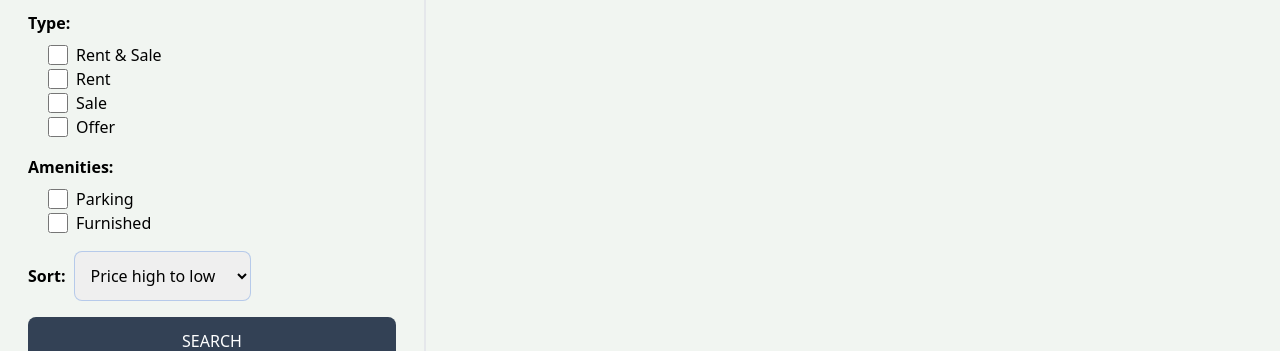
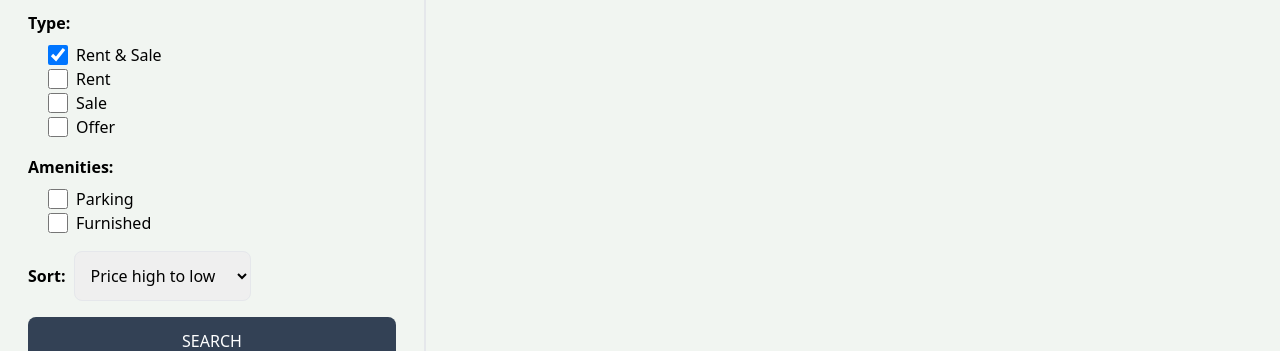
Before and after one commit to david39crown/MERN-stack-in-real-estate, a React (Vite) app in the folder latest/: page /search in a window 1280 px wide. Shown: the part 155-506 px from the top of the page. Built offline with nearby package versions, Linux system fonts and the light colour scheme; no server answers.

Commit message:
add onchange and onSubmit functionality to the search page

```diff
--- a/latest/src/assets/pages/Search.jsx
+++ b/latest/src/assets/pages/Search.jsx
@@ -1,36 +1,177 @@
 import React from 'react';
+import { useEffect, useState } from 'react';
+import { useNavigate } from 'react-router-dom';
+
 
 export default function Search() {
+    const navigate = useNavigate();
+const [sidebardata, setSidebardata] = useState({
+  searchTerm: '',
+  type: 'all',
+  parking: false,
+  furnished: false,
+  offer: false,
+  sort: 'created_at',
+  order: 'desc',
+});
+console.log(sidebardata)
+const [loading, setLoading] = useState(false);
+const [listings, setListings] = useState([]);
+console.log(listings);
+
+useEffect(() => {
+  const urlParams = new URLSearchParams(location.search);
+  const searchTermFromUrl = urlParams.get('searchTerm');
+  const typeFromUrl = urlParams.get('type');
+  const parkingFromUrl = urlParams.get('parking');
+  const furnishedFromUrl = urlParams.get('furnished');
+  const offerFromUrl = urlParams.get('offer');
+  const sortFromUrl = urlParams.get('sort');
+  const orderFromUrl = urlParams.get('order');
+
+  if (
+    searchTermFromUrl ||
+    typeFromUrl ||
+    parkingFromUrl ||
+    furnishedFromUrl ||
+    offerFromUrl ||
+    sortFromUrl ||
+    orderFromUrl
+  ) {
+    setSidebardata({
+      searchTerm: searchTermFromUrl || '',
+      type: typeFromUrl || 'all',
+      parking: parkingFromUrl === 'true' ? true : false,
+      furnished: furnishedFromUrl === 'true' ? true : false,
+      offer: offerFromUrl === 'true' ? true : false,
+      sort: sortFromUrl || 'created_at',
+      order: orderFromUrl || 'desc',
+    });
+  }
+
+  const fetchListings = async () => {
+    setLoading(true);
+    const searchQuery = urlParams.toString();
+    const res = await fetch(`/Api/listing/get?${searchQuery}`);
+    const data = await res.json();
+    setListings(data);
+    setLoading(false);
+  };
+
+  fetchListings();
+}, [location.search]);
+
+const handleChange = (e) => {
+  if (
+    e.target.id === 'all' ||
+    e.target.id === 'rent' ||
+    e.target.id === 'sale'
+  ) {
+    setSidebardata({ ...sidebardata, type: e.target.id });
+  }
+
+  if (e.target.id === 'searchTerm') {
+    setSidebardata({ ...sidebardata, searchTerm: e.target.value });
+  }
+
+  if (
+    e.target.id === 'parking' ||
+    e.target.id === 'furnished' ||
+    e.target.id === 'offer'
+  ) {
+    setSidebardata({
+      ...sidebardata,
+      [e.target.id]:
+        e.target.checked || e.target.checked === 'true' ? true : false,
+    });
+  }
+
+  if (e.target.id === 'sort_order') {
+    const sort = e.target.value.split('_')[0] || 'created_at';
+
+    const order = e.target.value.split('_')[1] || 'desc';
+
+    setSidebardata({ ...sidebardata, sort, order });
+  }
+};
+
+const handleSubmit = (e) => {
+  e.preventDefault();
+  const urlParams = new URLSearchParams();
+  urlParams.set('searchTerm', sidebardata.searchTerm);
+  urlParams.set('type', sidebardata.type);
+  urlParams.set('parking', sidebardata.parking);
+  urlParams.set('furnished', sidebardata.furnished);
+  urlParams.set('offer', sidebardata.offer);
+  urlParams.set('sort', sidebardata.sort);
+  urlParams.set('order', sidebardata.order);
+  const searchQuery = urlParams.toString();
+  navigate(`/search?${searchQuery}`);
+};
+
   return (
     <div className='flex flex-col md:flex-row'>
       <div className='p-7  border-b-2 md:border-r-2 md:min-h-screen'>
-        <form className='flex flex-col gap-4'>
+        <form
+           onSubmit={handleSubmit}
+           className='flex flex-col gap-4'>
           <div className='flex items-center gap-2'>
-            <label className='whitespace-nowrap font-semibold '>Search Term:</label>
+            <label className='whitespace-nowrap font-semibold '>
+                Search Term:
+                </label>
             <input
               type='text'
               id='searchTerm'
               placeholder='Search...'
               className='border sn rounded-lg p-3 w-full'
+              value={sidebardata.searchTerm}
+              onChange={handleChange}
             />
           </div>
           <div className='  items-center'>
             <label className='font-semibold'>Type:</label>
             <div className='ml-5 mt-2  '>
                     <div className='flex gap-2'>
-                    <input type='checkbox' id='all' className='w-5' />
+                    <input
+                        type='checkbox'
+                        id='all'
+                        className='w-5'
+                        onChange={handleChange}
+                        checked={sidebardata.type === 'all'}
+                     />
                     <span>Rent & Sale</span>
                     </div>
+
                     <div className='flex gap-2'>
-                    <input type='checkbox' id='rent' className='w-5' />
+                    <input
+                        type='checkbox'
+                        id='rent'
+                        className='w-5'
+                        onChange={handleChange}
+                        checked={sidebardata.type === 'rent'}
+
+                    />
                     <span>Rent</span>
                     </div>
+
                     <div className='flex gap-2'>
-                    <input type='checkbox' id='sale' className='w-5' />
+                    <input
+                        type='checkbox'
+                        id='sale'
+                        className='w-5'
+                        onChange={handleChange}
+                        checked={sidebardata.type === 'sale'}
+                      />
                     <span>Sale</span>
                     </div>
                     <div className='flex gap-2'>
-                    <input type='checkbox' id='offer' className='w-5' />
+                    <input
+                         type='checkbox'
+                         id='offer'
+                         className='w-5'
+                         onChange={handleChange}
+                         checked={sidebardata.offer}
+                         />
                     <span>Offer</span>
                     </div>
             </div>
@@ -39,23 +180,41 @@
             <label className='font-semibold'>Amenities:</label>
                 <div className='ml-5 mt-2  '>
                     <div className='flex gap-2'>
-                    <input type='checkbox' id='parking' className='w-5' />
+                    <input
+                            type='checkbox'
+                            id='parking'
+                            className='w-5'
+                            onChange={handleChange}
+                            checked={sidebardata.parking}
+                            />
                     <span>Parking</span>
                     </div>
                     <div className='flex gap-2'>
-                    <input type='checkbox' id='furnished' className='w-5' />
+                    <input
+                            type='checkbox'
+                            id='furnished'
+                            className='w-5'
+                            onChange={handleChange}
+                            checked={sidebardata.furnished}
+                            />
                     <span>Furnished</span>
                     </div>
                 </div>
 
           </div>
-          <div className='flex items-center gap-2'>
+          <div
+            className='flex items-center gap-2'>
             <label className='font-semibold'>Sort:</label>
-            <select id='sort_order' className='border sn rounded-lg p-3'>
-              <option>Price high to low</option>
-              <option>Price low to hight</option>
-              <option>Latest</option>
-              <option>Oldest</option>
+            <select
+                onChange={handleChange}
+                defaultValue={'created_at_desc'}
+                id='sort_order'
+                className='border rounded-lg p-3'
+            >
+              <option value='regularPrice_desc'>Price high to low</option>
+              <option  value='regularPrice_asc'>Price low to hight</option>
+              <option  value='createdAt_desc'>Latest</option>
+              <option value='createdAt_asc'>Oldest</option>
             </select>
           </div>
           <button className='bg-slate-700 text-white p-3 rounded-lg uppercase hover:opacity-95'>
@@ -64,7 +223,9 @@
         </form>
       </div>
       <div className=''>
-        <h1 className='text-3xl font-semibold border-b p-3 text-slate-700 mt-5'>Listing results:</h1>
+        <h1 className='text-3xl font-semibold border-b p-3 text-slate-700 mt-5'>
+            Listing results:
+            </h1>
       </div>
     </div>
   );
```
